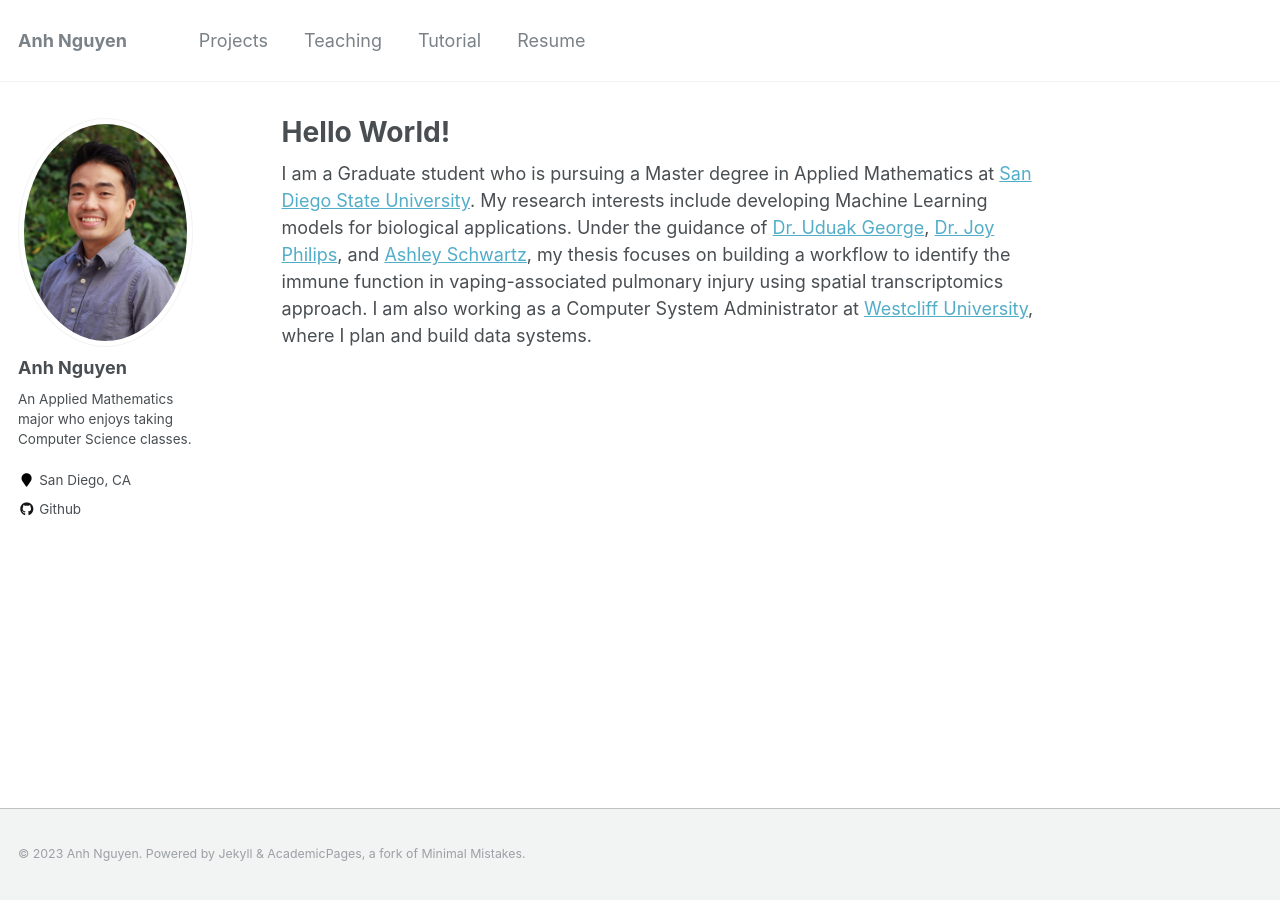
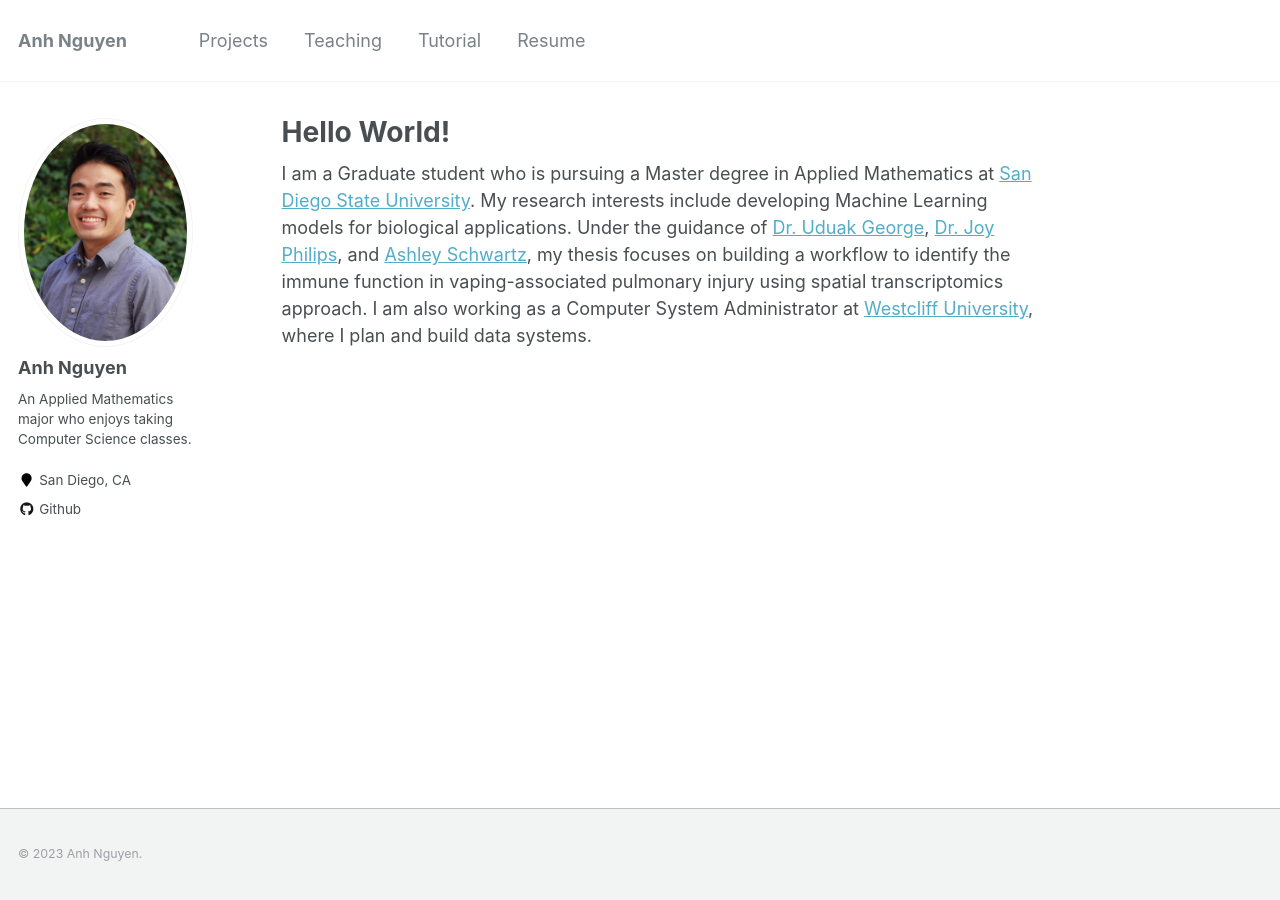
Before and after one commit to anhdnguy/anhdnguy.github.io, a Jekyll site: the page built from _pages/about.md, in a window 1280 px wide. Built offline with Jekyll 4.4.1, drawn with Linux system fonts in a browser that asks for light colours.

Commit message:
Update footer.html

```diff
--- a/_includes/footer.html
+++ b/_includes/footer.html
@@ -21,4 +21,6 @@
   </ul>
 </div> -->
 
-<div class="page__footer-copyright">&copy; {{ site.time | date: '%Y' }} {{ site.name | default: site.title }}. {{ site.data.ui-text[site.locale].powered_by | default: "Powered by" }} <a href="http://jekyllrb.com" rel="nofollow">Jekyll</a> &amp; <a href="https://github.com/academicpages/academicpages.github.io">AcademicPages</a>, a fork of <a href="https://mademistakes.com/work/minimal-mistakes-jekyll-theme/" rel="nofollow">Minimal Mistakes</a>.</div>
+<!--<div class="page__footer-copyright">&copy; {{ site.time | date: '%Y' }} {{ site.name | default: site.title }}. {{ site.data.ui-text[site.locale].powered_by | default: "Powered by" }} <a href="http://jekyllrb.com" rel="nofollow">Jekyll</a> &amp; <a href="https://github.com/academicpages/academicpages.github.io">AcademicPages</a>, a fork of <a href="https://mademistakes.com/work/minimal-mistakes-jekyll-theme/" rel="nofollow">Minimal Mistakes</a>.</div>-->
+
+<div class="page__footer-copyright">&copy; {{ site.time | date: '%Y' }} {{ site.name | default: site.title }}. </div>
```
